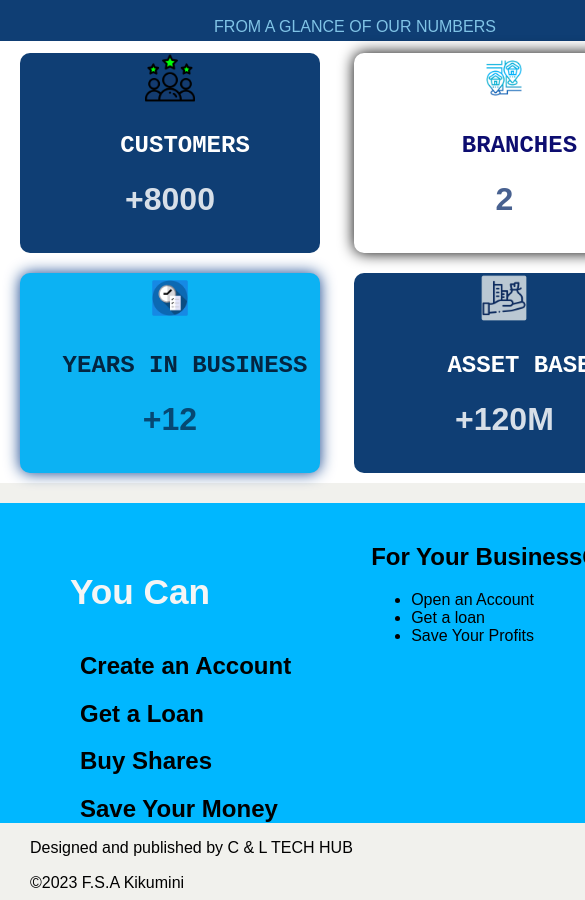
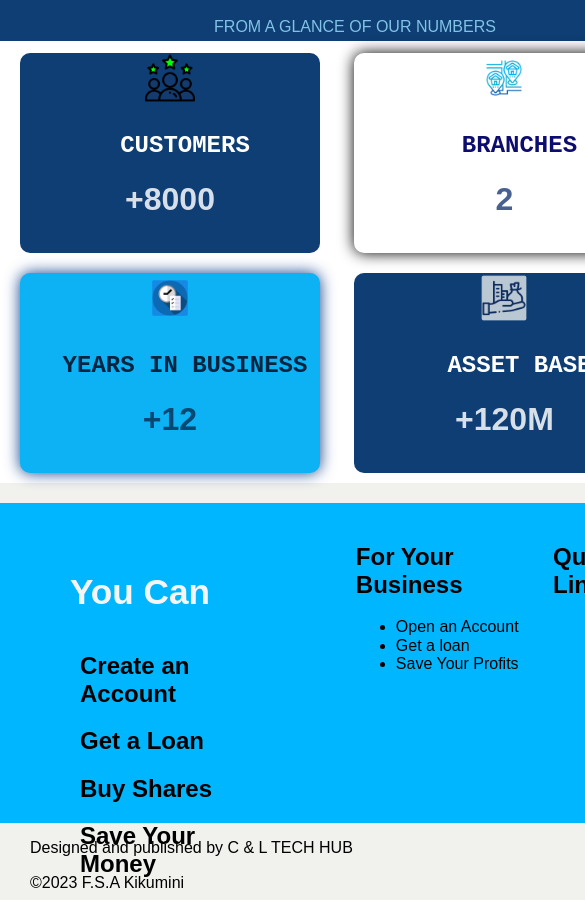
Before and after one commit to nzomok/kikuminifsa, a plain HTML site: page index.html in a window 390 px wide. Shown: the part 1727-2627 px from the top of the page, 585 px wide, since content can reach past the window. Drawn offline with Linux system fonts and the light colour scheme.

Commit message:
Add files via upload

```diff
--- a/styles.css
+++ b/styles.css
@@ -1307,7 +1307,7 @@ p{
 
 @media(max-width: 384px){
   #footer{
-    width: 474px;
+    width: 424px;
     margin-top: 20px;
   }
 }
@@ -1321,14 +1321,13 @@ p{
 
 @media(min-width:385px) and (max-width: 670px){
   #footer{
-    width: 680px;
+    width: 630px;
     margin-top: 20px;
   }
 }
 
 .footer-info{
   height: 300px;
-  width: 1530px;
   background-color: rgb(0, 183, 255);
   display: flex;
   padding-left: 50px;
```
